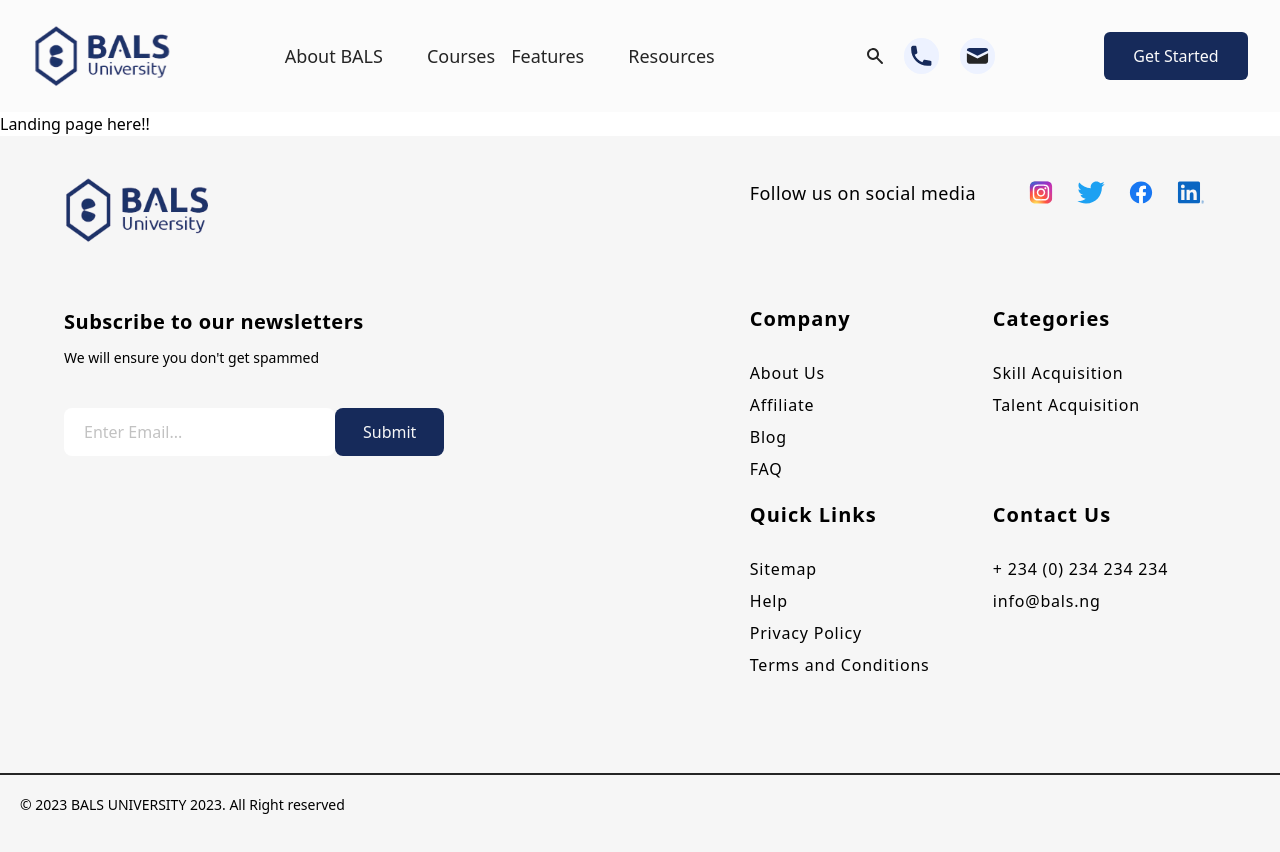
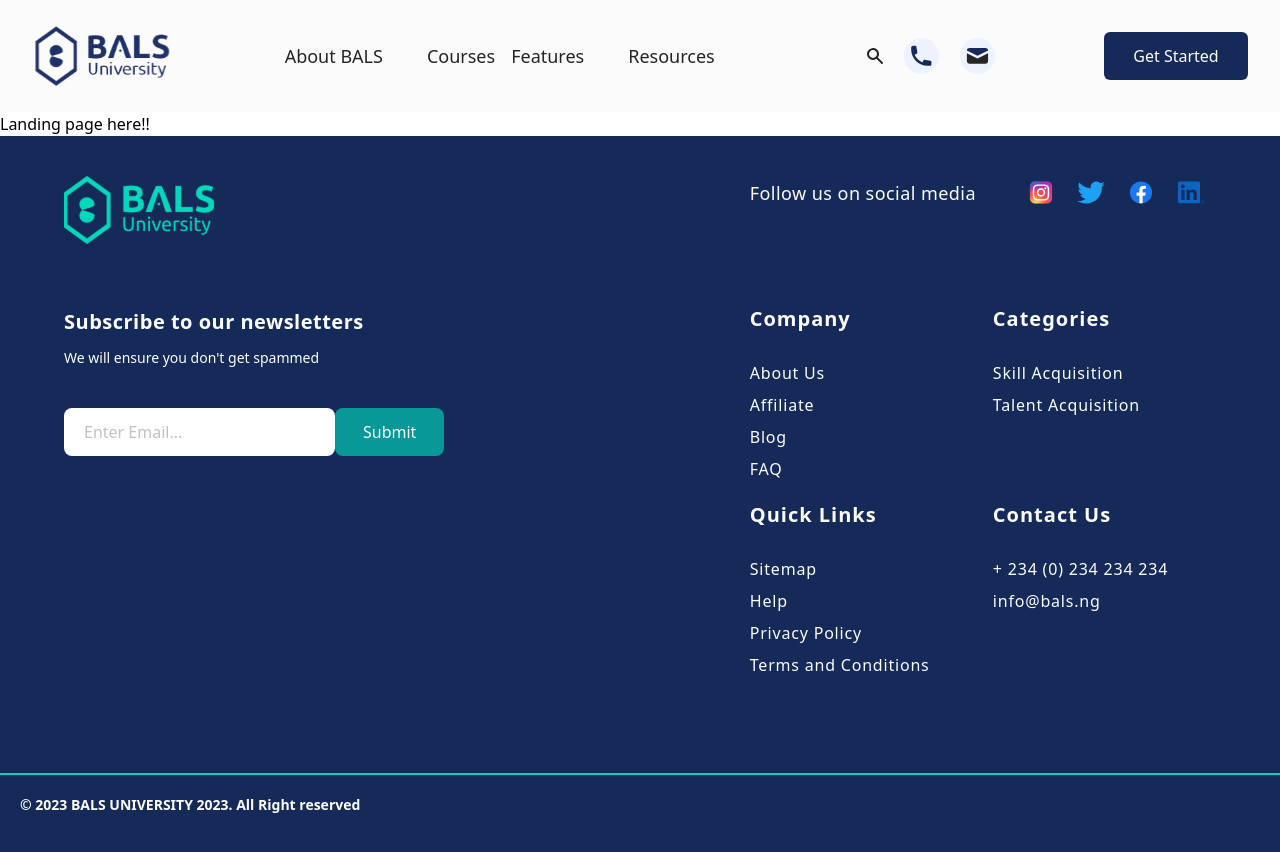
Before and after one commit to Balsuni/bals-university, a Next.js app: page / in a window 1280 px wide. Shown: the top 852 px of the page. Built offline with nearby package versions, Linux system fonts and the light colour scheme; some icons are missing.

Commit message:
Created Reusable UI for the footer component

```diff
--- /dev/null
+++ b/src/components/UI/FooterFlexWrapper.js
@@ -0,0 +1,9 @@
+import React from 'react'
+
+const FooterFlexWrapper = ({children}) => {
+  return (
+    <div className="flex flex-col lg:flex-row xl:flex-row justify-between ml-4 mr-4 md:ml-6 md:mr-6">{children}</div>
+  )
+}
+
+export default FooterFlexWrapper
--- /dev/null
+++ b/src/components/UI/FooterLinks.js
@@ -0,0 +1,9 @@
+import React from 'react'
+
+const FooterLinks = ({children}) => {
+  return (
+    <ul className="flex flex-col gap-2 text-md tracking-wider">{children}</ul>
+  )
+}
+
+export default FooterLinks
--- /dev/null
+++ b/src/components/UI/FooterLinksParagraph.js
@@ -0,0 +1,9 @@
+import React from 'react'
+
+const FooterLinksParagraph = ({children}) => {
+  return (
+    <p className="font-semibold text-xl tracking-wider mb-5">{children}</p>
+  )
+}
+
+export default FooterLinksParagraph
--- /dev/null
+++ b/src/components/UI/FooterWrapper.js
@@ -0,0 +1,9 @@
+import React from 'react'
+
+const FooterWrapper = ({children}) => {
+  return (
+    <footer className="bg-darkblue-500 relative bottom-0 w-screen h-auto py-10">{children}</footer>
+  )
+}
+
+export default FooterWrapper
--- a/src/components/layout/footer.tsx
+++ b/src/components/layout/footer.tsx
@@ -1,74 +1,114 @@
 import React from "react";
 import Image from "next/image";
+import FooterWrapper from "../UI/FooterWrapper";
+import FooterFlexWrapper from "../UI/FooterFlexWrapper";
+import FooterLinks from "../UI/FooterLinks";
+import FooterLinksParagraph from "../UI/FooterLinksParagraph";
+import Link from "next/link";
 
 const Footer = () => {
+  const FooterSocialIcons = [
+    {
+      id: 1,
+      imgSrc: '/assets/Instagram-logo.svg',
+      alt: "Instagram Logo",
+      href: 'https://www.instagram.com/',
+    },
+    {
+      id: 2,
+      imgSrc: '/assets/Twitter-logo.svg',
+      alt: "Twitter Logo",
+      href: 'https://www.twitter.com/',
+    },
+    {
+      id: 3,
+      imgSrc: '/assets/Facebook-logo.svg',
+      alt: "Facebook Logo",
+      href: 'https://www.facebook.com/',
+    },
+    {
+      id: 4,
+      imgSrc: '/assets/Linkedin-logo.svg',
+      alt: "Linkedin Logo",
+      href: 'https://www.linkedin.com/',
+    },
+  ]
+
   return (
-    <footer className="bg-gray-100 relative bottom-0 w-screen h-auto py-10">
+    <FooterWrapper>
+      <FooterFlexWrapper>
 
-      <div className="flex flex-col lg:flex-row xl:flex-row justify-between ml-4 mr-4 md:ml-6 md:mr-6">
-
-      <div className="lg:ml-10 xl:ml-10">
-        <Image className="mt-auto mb-auto" src='/assets/balis-logo.svg' alt="Logo" width={150} height={150} />
+      <div className="lg:ml-10 xl:ml-10 text-gray-50">
+        <Image className="mt-auto mb-auto text-cyan1-500" src='/assets/logo.svg' alt="Logo" width={150} height={150} />
         <h5 className="font-bold text-xl mt-16 tracking-wide">Subscribe to our newsletters</h5>
         <p className="text-sm font-light mt-3">We will ensure you don't get spammed</p>
 
         <form className="mt-10 flex">
         <input type="text" className="w-10/12 px-5 h-12 rounded-lg font-light" placeholder="Enter Email..."/>
-        <button type="submit" className="bg-darkblue-500 px-7 py-1 rounded-lg text-gray-100">Submit</button>
+        <button type="submit" className="bg-cyan1-500 px-7 py-1 rounded-lg text-gray-100">Submit</button>
         </form>
       </div>
 
-      <div className="mr-10 mt-16 lg:mt-0 xl:mt-0">
+      <div className="mr-10 mt-16 lg:mt-0 xl:mt-0 text-gray-50">
 
         <div className="flex flex-col justify-end lg:flex-row xl:flex-row lg:gap-10 xl:gap-10">
         <h5 className="mt-auto mb-auto font-medium text-lg tracking-wide">Follow us on social media</h5>
         <div className="flex">
-        <Image className="mt-auto mb-auto" src='/assets/Instagram-logo.svg' alt="Instagram Logo" width={50} height={50} />
-        <Image className="mt-auto mb-auto" src='/assets/Twitter-logo.svg' alt="Twitter Logo" width={50} height={50} />
-        <Image className="mt-auto mb-auto" src='/assets/Facebook-logo.svg' alt="Facebook Logo" width={50} height={50} />
-        <Image className="mt-auto mb-auto" src='/assets/Linkedin-logo.svg' alt="Linkedin Logo" width={50} height={50} />
+          {FooterSocialIcons.map((icon) => {
+            return (
+              <div key={icon.id}>
+              <a href={icon.href}>
+              <Image
+               className="mt-auto mb-auto"
+                src={icon.imgSrc}
+                alt={icon.alt}
+                width={50}
+                height={50} />
+              </a>
+            </div>
+            )
+          })}
         </div>
         </div>
 
         <div className="mt-24 grid grid-cols-1 gap-8 lg:grid-cols-2 xl:grid-cols-4 lg:gap-5 xl:gap-2">
-          <ul className="flex flex-col gap-2 text-md tracking-wider">
-            <p className="font-semibold text-xl tracking-wider mb-5">Company</p>
-            <li>About Us</li>
-            <li>Affiliate</li>
-            <li>Blog</li>
-            <li>FAQ</li>
-          </ul>
+          <FooterLinks>
+            <FooterLinksParagraph>Company</FooterLinksParagraph>
+            <li><Link href='/'>About Us</Link></li>
+            <li><Link href='/'>Affiliate</Link></li>
+            <li><Link href='/'>Blog</Link></li>
+            <li><Link href='/'>FAQ</Link></li>
+          </FooterLinks>
 
-          <ul className="flex flex-col gap-2 text-md tracking-wider">
-            <p className="font-semibold text-xl tracking-wider mb-5">Categories</p>
-            <li>Skill Acquisition</li>
-            <li>Talent Acquisition</li>
-          </ul>
+          <FooterLinks>
+            <FooterLinksParagraph>Categories</FooterLinksParagraph>
+            <li><Link href='/'>Skill Acquisition</Link></li>
+            <li><Link href='/'>Talent Acquisition</Link></li>
+          </FooterLinks>
 
-          <ul className="flex flex-col gap-2 text-md tracking-wider">
-            <p className="font-semibold text-xl tracking-wider mb-5">Quick Links</p>
-            <li>Sitemap</li>
-            <li>Help</li>
-            <li>Privacy Policy</li>
-            <li>Terms and Conditions</li>
-          </ul>
+          <FooterLinks>
+            <FooterLinksParagraph>Quick Links</FooterLinksParagraph>
+            <li><Link href='/'>Sitemap</Link></li>
+            <li><Link href='/'>Help</Link></li>
+            <li><Link href='/'>Privacy Policy</Link></li>
+            <li><Link href='/'>Terms and Conditions</Link></li>
+          </FooterLinks>
 
-          <ul className="flex flex-col gap-2 text-md tracking-wider">
-            <p className="font-semibold text-xl tracking-wider mb-5">Contact Us</p>
-            <li>+ 234 (0) 234 234 234</li>
-            <li>info@bals.ng</li>
-          </ul>
+          <FooterLinks>
+            <FooterLinksParagraph>Contact Us</FooterLinksParagraph>
+            <li><Link href='/'>+ 234 (0) 234 234 234</Link></li>
+            <li><Link href='/'>info@bals.ng</Link></li>
+          </FooterLinks>
         </div>
 
       </div>
 
+      </FooterFlexWrapper>
+
+      <div className="border-cyan2-500 border-t-2 w-screen mt-24 pb-1 text-gray-50">
+        <p className="mt-5 ml-5 text-sm mr-5 font-bold">&copy; 2023 BALS UNIVERSITY 2023. All Right reserved</p>
       </div>
-
-      <div className="border-gray-900 border-t-2 w-screen mt-24 pb-1">
-        <p className="mt-5 ml-5 text-sm mr-5">&copy; 2023 BALS UNIVERSITY 2023. All Right reserved</p>
-      </div>
-
-    </footer>
+    </FooterWrapper>
   );
 };
 
--- a/tsconfig.json
+++ b/tsconfig.json
@@ -18,6 +18,6 @@
       "@/*": ["./src/*"]
     }
   },
-  "include": ["next-env.d.ts", "**/*.ts", "**/*.tsx"],
+  "include": ["next-env.d.ts", "**/*.ts", "**/*.tsx", "src/components/UI/FooterWrapper.js"],
   "exclude": ["node_modules"]
 }
```
Also changed, not shown: public/assets/logo.svg (added).
